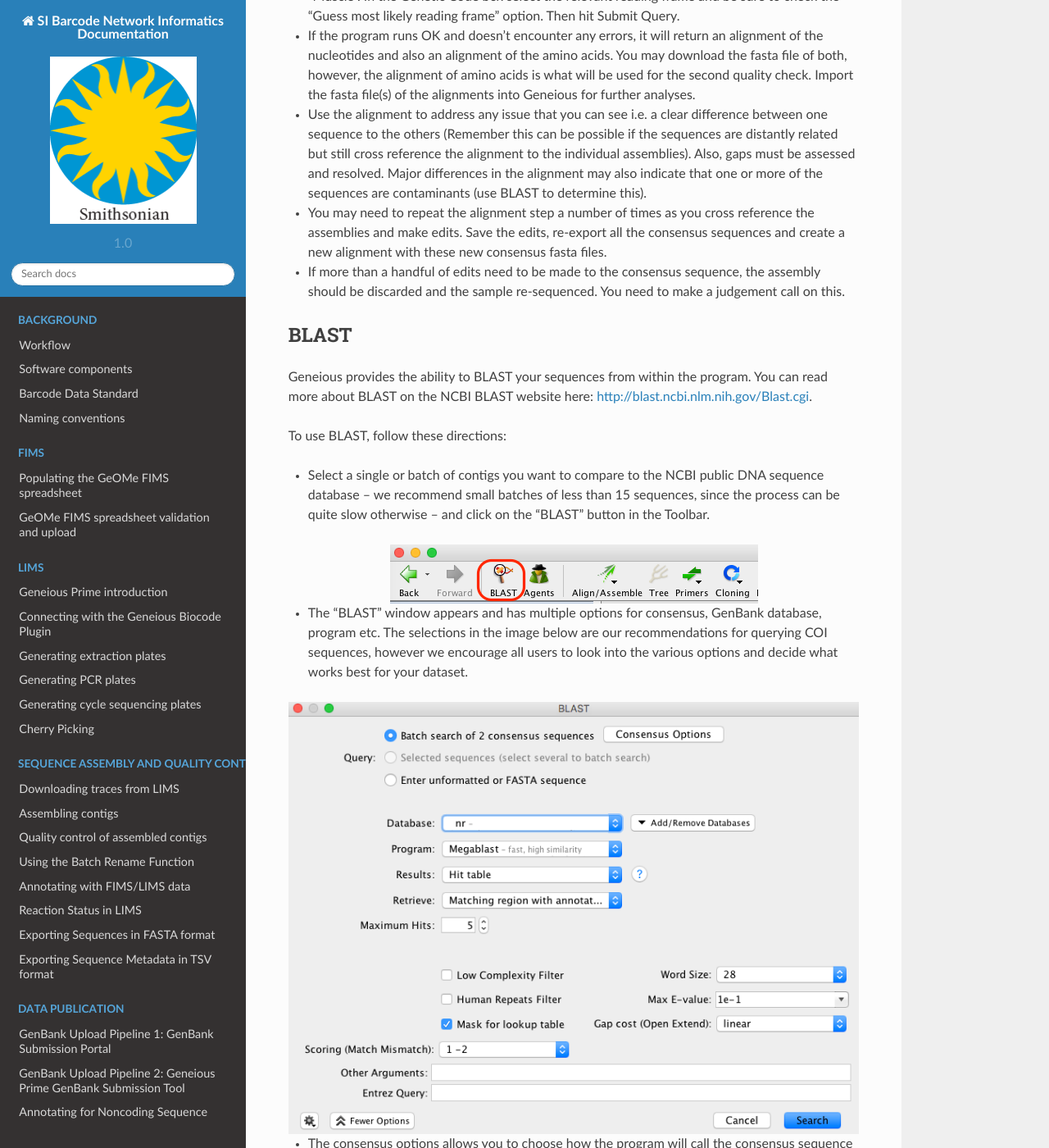
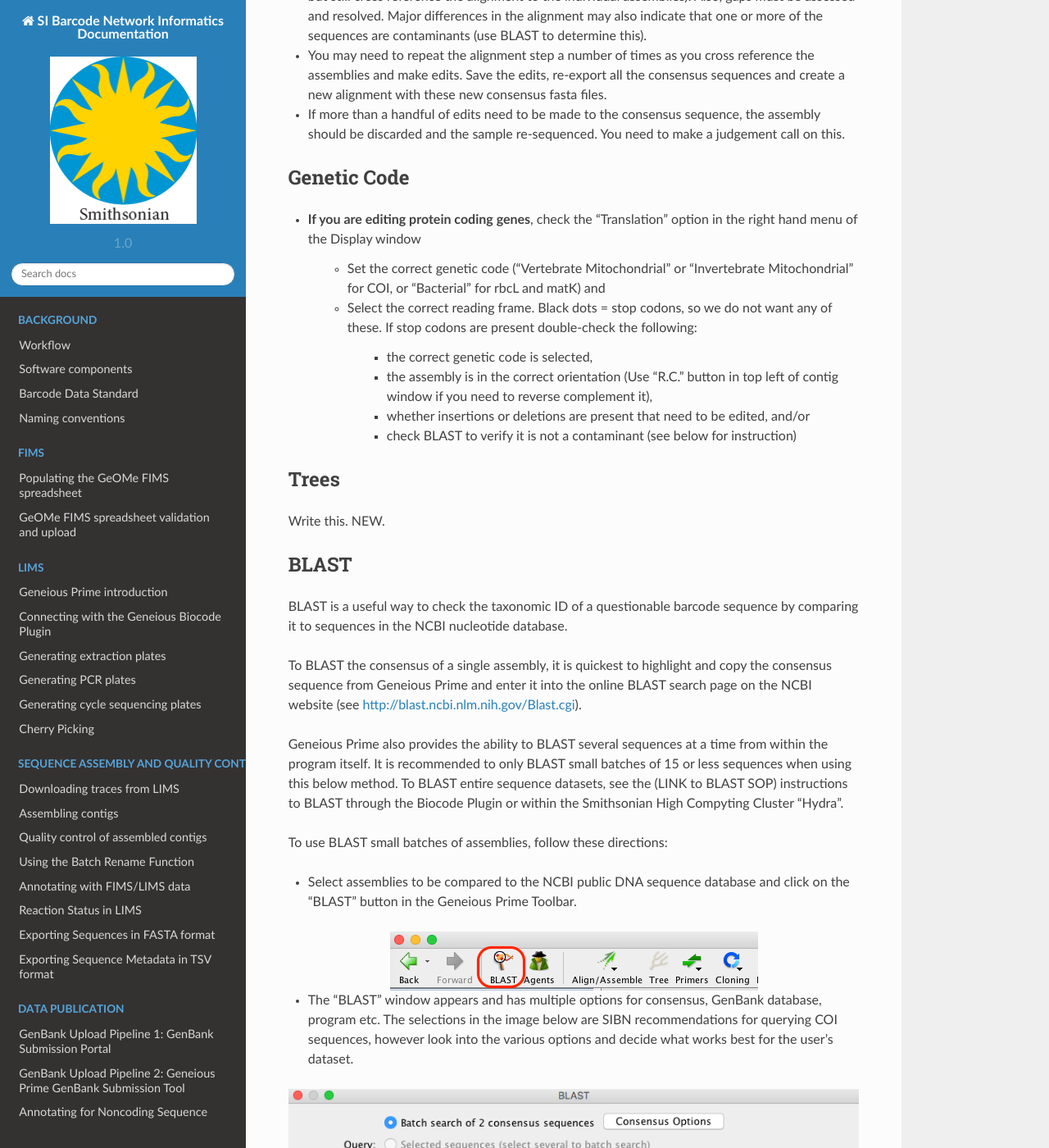
Before and after one commit to SIBarcodeNetwork/ReadtheDocsMaster, a Sphinx documentation site: the page built from Docs/sequence_qc_v2.rst, in a window 1280 px wide and 1400 px high, scrolled down 2723 px. Shown: the whole window at 82% size. Built offline with Sphinx 7.4.7 and the Read the Docs theme 2.0.0, drawn with Linux system fonts in a browser that asks for light colours; some of the changed text lies outside the part shown.

Commit message:
Update sequence_qc_v2.rst

```diff
--- a/Docs/sequence_qc_v2.rst
+++ b/Docs/sequence_qc_v2.rst
@@ -1,4 +1,4 @@
-Quality control of assembled contigs
+Quality Control of Assembled Contigs
 ====================================
 
 Here is an overview of the steps for sequence QC in Geneious. See below for more detailed information.
@@ -8,40 +8,19 @@
 3.	Set the correct genetic code
 4.	Multiple alignments (There may be multiple iterations of this step)
 5.	Trees
+6.      BLAST
 
-1. Obvious Fails
+Go to the relevant folder in the local directory where the assembled bidirectional contigs are stored.
+Select and open an assembly. The below steps can be done in any order as per user preference.
+
+Obvious Fails
 ---------------------------
-
-2. Primer Removal
----------------------------
-
-Geneious may miss some primers with the trim options we provided in the contig assembly step.
-
-In the document table, sort all contigs by consensus length. The desired consensus length can vary depending on which sequencing primers were used but a general rule of thumb is that the COI-5P fragment is ~658 bp.
-
-3. Genetic Code
----------------------------
-4. Alignments
----------------------------
-5. Trees
----------------------------
+Highlight red (or color preferred by user) and mark as fail
 
 
-Go to the relevant folder in the local directory where the assembled bidirectional contigs are stored.
-Select and open an assembly.
-
-Manually editing assemblies
----------------------------
-
-* **If you are editing protein coding genes**, check the "Translation" option in the right hand menu of the Display window
-
-	* Set the correct genetic code ("Vertebrate Mitochondrial" or "Invertebrate Mitochondrial" for COI, or "Bacterial" for rbcL and matK) and
-	* Select the correct reading frame. Black dots = stop codons, so we do not want any of these. If stop codons are present double-check the following:
-
-		* the correct genetic code is selected,
-		* the assembly is in the correct orientation (Use "R.C." button in top left of contig window if you need to reverse complement it),
-		* whether insertions or deletions are present, and/or
-		* check BLAST to verify it is not a contaminant
+Manually Editing Assemblies
+----------------------------
+Removing ambiguities and bringing "% Pairwise identity" to 100% where able
 
 .. figure:: /images/assembly_view.png
   :align: center
@@ -60,15 +39,27 @@
 .. figure:: /images/assembly_apply_changes_to_originals.png
   :align: center
 
-Checking sequence quality with alignments
+Primer Removal
+---------------------------
+
+Geneious may miss some primers with the trim options we provided in the contig assembly step.
+
+In the document table, sort all contigs by consensus length. The desired consensus length can vary depending on which sequencing primers were used but a general rule of thumb is that the COI-5P fragment is ~658 bp. For other barcode markers with less consistent length, use sequence alignments to ascertain if any consensus sequences extend past where the majority of other consensus sequences end.
+
+
+Checking Sequence Quality with Alignments
 -----------------------------------------
 
-A second quality check is made by aligning your sequences based on the gene - align COI sequences together, rbcL together, etc.
+A second quality check is made by aligning sequences based on the gene - align COI sequences together, rbcL together, etc. This may be done in Geneious Prime.
 
-For alignments of protein coding regions Geneious's Translation Alignment program doesn't work like it should, so use an alternate program such an online program called TranslatorX (http://translatorx.co.uk) to create an alignment.
+STEPS, including setting genetic code
+
+REMOVE BELOW??
+
+Geneious Prime's Translation Alignment program does not always correctly align protein coding sequences in highly variable regions (i.e. regions with homopolymers, etc.). To see a proper alignment in these cases, SIBN recommends the alternate program such an online program called TranslatorX (http://translatorx.co.uk) to create an alignment.
 
 .. note::
-	It's important to note that TranslatorX only checks the forward reading frames, so you need to Reverse-Complement the matK sequences before putting them into this alignment program, otherwise you will receive errors.
+	It's important to note that TranslatorX only checks the forward reading frames, so it may be necessary to Reverse-Complement some sequences if errors are recieved when trying to run the alignment program.
 
 * Export the consensus sequences (of good assemblies only) as a FASTA file then import this file into the program. We suggest you leave the Protein Alignment Option method selected as "Muscle". In the Genetic Code box select the relevant reading frame and be sure to check the "Guess most likely reading frame" option. Then hit Submit Query.
 * If the program runs OK and doesn't encounter any errors, it will return an alignment of the nucleotides and also an alignment of the amino acids. You may download the fasta file of both, however, the alignment of amino acids is what will be used for the second quality check. Import the fasta file(s) of the alignments into Geneious for further analyses.
@@ -76,19 +67,41 @@
 * You may need to repeat the alignment step a number of times as you cross reference the assemblies and make edits. Save the edits, re-export all the consensus sequences and create a new alignment with these new consensus fasta files.
 * If more than a handful of edits need to be made to the consensus sequence, the assembly should be discarded and the sample re-sequenced. You need to make a judgement call on this.
 
+Genetic Code
+---------------------------
+* **If you are editing protein coding genes**, check the "Translation" option in the right hand menu of the Display window
+
+	* Set the correct genetic code ("Vertebrate Mitochondrial" or "Invertebrate Mitochondrial" for COI, or "Bacterial" for rbcL and matK) and
+	* Select the correct reading frame. Black dots = stop codons, so we do not want any of these. If stop codons are present double-check the following:
+
+		* the correct genetic code is selected,
+		* the assembly is in the correct orientation (Use "R.C." button in top left of contig window if you need to reverse complement it),
+		* whether insertions or deletions are present that need to be edited, and/or
+		* check BLAST to verify it is not a contaminant (see below for instruction)
+
+
+
+Trees
+-----
+Write this. NEW.
+
 BLAST
 -----
 
-Geneious provides the ability to BLAST your sequences from within the program. You can read more about BLAST on the NCBI BLAST website here: http://blast.ncbi.nlm.nih.gov/Blast.cgi.
+BLAST is a useful way to check the taxonomic ID of a questionable barcode sequence by comparing it to sequences in the NCBI nucleotide database.
 
-To use BLAST, follow these directions:
+To BLAST the consensus of a single assembly, it is quickest to highlight and copy the consensus sequence from Geneious Prime and enter it into the online BLAST search page on the NCBI website (see http://blast.ncbi.nlm.nih.gov/Blast.cgi).
 
-* Select a single or batch of contigs you want to compare to the NCBI public DNA sequence database -- we recommend small batches of less than 15 sequences, since the process can be quite slow otherwise -- and click on the "BLAST" button in the Toolbar.
+Geneious Prime also provides the ability to BLAST several sequences at a time from within the program itself. It is recommended to only BLAST small batches of 15 or less sequences when using this below method. To BLAST entire sequence datasets, see the (LINK to BLAST SOP) instructions to BLAST through the Biocode Plugin or within the Smithsonian High Compyting Cluster "Hydra".
+
+To use BLAST small batches of assemblies, follow these directions:
+
+* Select assemblies to be compared to the NCBI public DNA sequence database and click on the "BLAST" button in the Geneious Prime Toolbar.
 
 .. figure:: /images/BLAST_button.png
   :align: center
 
-* The "BLAST" window appears and has multiple options for consensus, GenBank database, program etc. The selections in the image below are our recommendations for querying COI sequences, however we encourage all users to look into the various options and decide what works best for your dataset.
+* The "BLAST" window appears and has multiple options for consensus, GenBank database, program etc. The selections in the image below are SIBN recommendations for querying COI sequences, however look into the various options and decide what works best for the user's dataset.
 
 .. figure:: /images/BLAST_window.png
   :align: center
```
Also changed, not shown: other parts of Docs/sequence_qc_v2.rst (+1 -1 lines).
